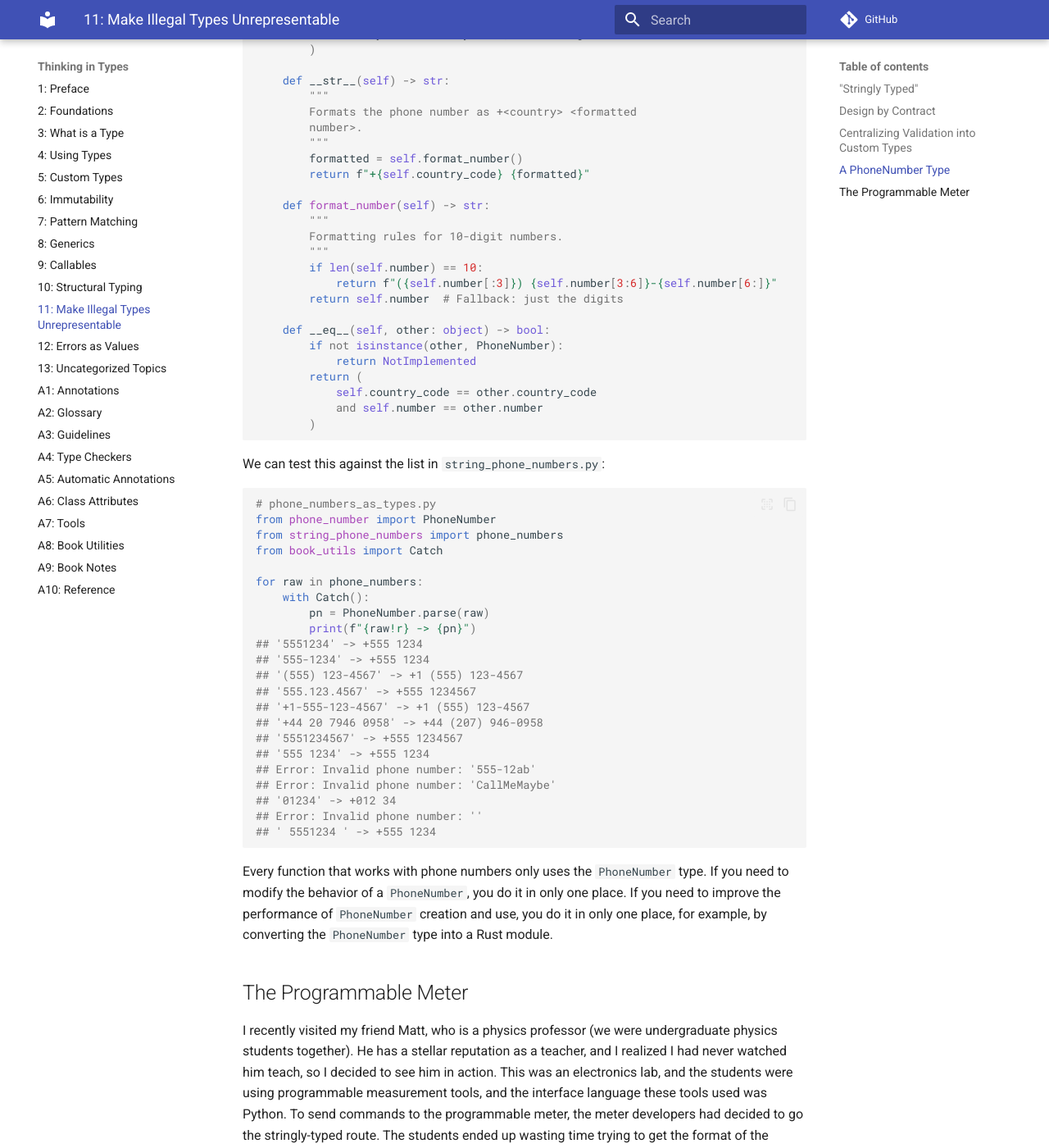
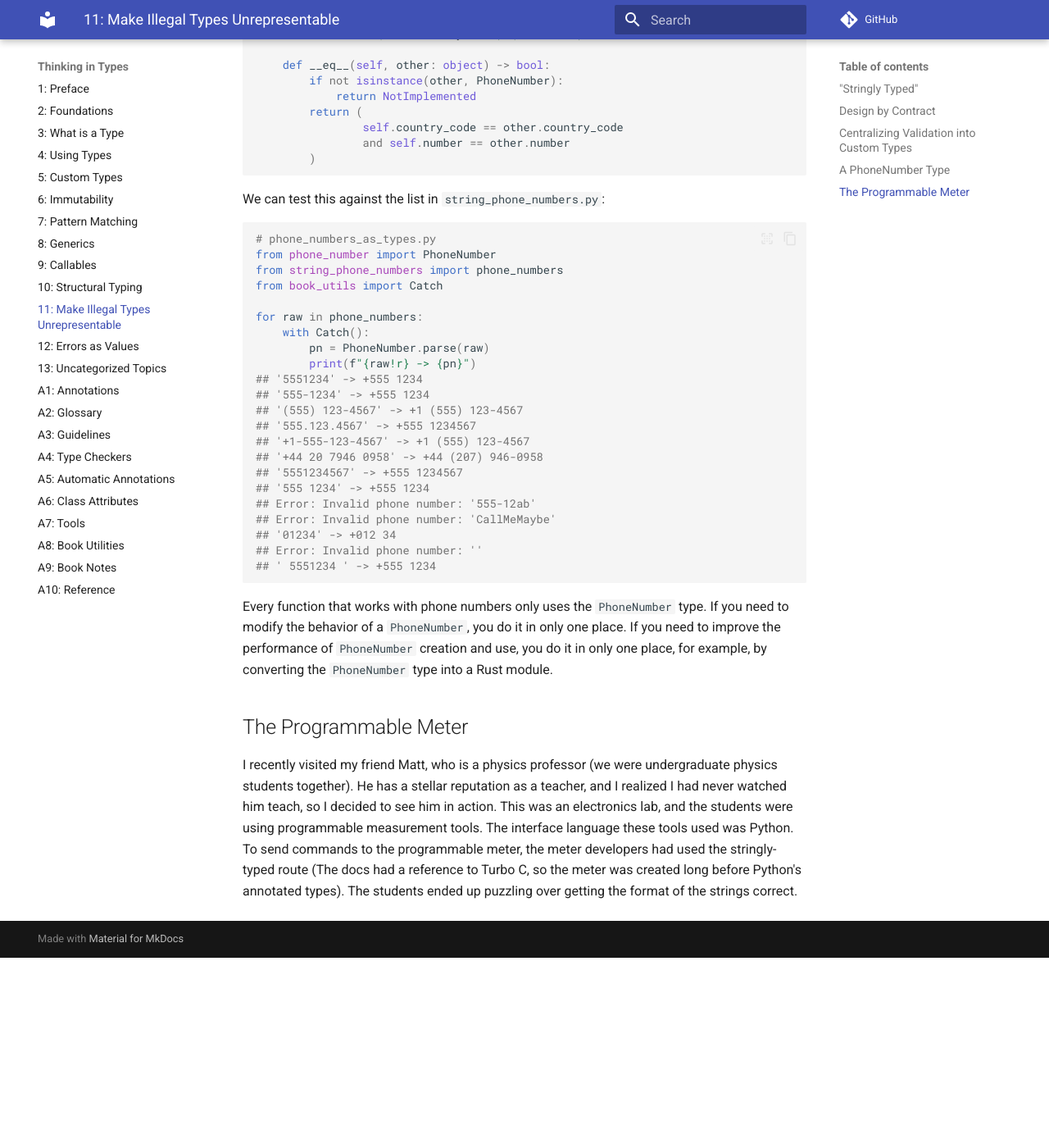
Before and after one commit to ThinkingInTypes/ThinkingInTypes.github.io, an MkDocs documentation site: the page built from Chapters/C11_Make_Illegal_Types_Unrepresentable.md, in a window 1280 px wide and 1400 px high, scrolled down 9334 px. Shown: the whole window at 82% size. Built offline with MkDocs 1.6.1 and Material for MkDocs 9.7.7, drawn with Linux system fonts in a browser that asks for light colours; comment, search, counter and statistics services are not loaded; after the commit the page ends 10502 px from its top, so only the background shows below that; some of the changed text lies outside the part shown.

Commit message:
Update C11_Make_Illegal_Types_Unrepresentable.md

````diff
--- a/Chapters/C11_Make_Illegal_Types_Unrepresentable.md
+++ b/Chapters/C11_Make_Illegal_Types_Unrepresentable.md
@@ -132,7 +132,7 @@
         def wrapper(*args, **kwargs):
             for condition in conditions:
                 if not condition.check(
-                    *args, **kwargs
+                        *args, **kwargs
                 ):
                     raise ValueError(condition.message)
             return func(*args, **kwargs)
@@ -167,7 +167,7 @@
 
 @requires(positivity)
 def sqrt(x) -> float:
-    return x**0.5
+    return x ** 0.5
 
 
 print(sqrt(4))
@@ -323,12 +319,12 @@
     amount: Amount
 
     def deposit(
-        self, deposit_amount: Amount
+            self, deposit_amount: Amount
     ) -> "Balance":
         return Balance(self.amount + deposit_amount)
 
     def withdraw(
-        self, withdrawal_amount: Amount
+            self, withdrawal_amount: Amount
     ) -> "Balance":
         return Balance(self.amount - withdrawal_amount)
 ```
@@ -397,7 +393,6 @@
     """
     A validated and normalized phone number.
     """
-
     country_code: str
     number: str  # Digits only, no formatting
 
@@ -407,9 +402,6 @@
 
     @classmethod
     def parse(cls, raw: str) -> Self:
-        """
-        Parses and validates a raw phone number string.
-        """
         cleaned = raw.strip()
         match = cls.phone_number_re.match(cleaned)
         if not match:
@@ -424,35 +416,26 @@
                 f"No digits found in: {raw!r}"
             )
 
-        country_code = (
-            cc if cc else "1"
-        )  # default to US
+        country_code = cc if cc else "1"  # default to US
         return cls(
             country_code=country_code, number=digits
         )
 
-    def __str__(self) -> str:
-        """
-        Formats the phone number as +<country> <formatted
-        number>.
-        """
-        formatted = self.format_number()
-        return f"+{self.country_code} {formatted}"
-
     def format_number(self) -> str:
-        """
-        Formatting rules for 10-digit numbers.
-        """
         if len(self.number) == 10:
             return f"({self.number[:3]}) {self.number[3:6]}-{self.number[6:]}"
         return self.number  # Fallback: just the digits
+
+    def __str__(self) -> str:
+        formatted = self.format_number()
+        return f"+{self.country_code} {formatted}"
 
     def __eq__(self, other: object) -> bool:
         if not isinstance(other, PhoneNumber):
             return NotImplemented
         return (
-            self.country_code == other.country_code
-            and self.number == other.number
+                self.country_code == other.country_code
+                and self.number == other.number
         )
 ```
 
@@ -492,6 +475,8 @@
 
 I recently visited my friend Matt, who is a physics professor (we were undergraduate physics students together).
 He has a stellar reputation as a teacher, and I realized I had never watched him teach, so I decided to see him in action.
-This was an electronics lab, and the students were using programmable measurement tools, and the interface language these tools used was Python.
-To send commands to the programmable meter, the meter developers had decided to go the stringly-typed route.
-The students ended up wasting time trying to get the format of the strings correct.
+This was an electronics lab, and the students were using programmable measurement tools.
+The interface language these tools used was Python.
+To send commands to the programmable meter, the meter developers had used the stringly-typed route
+(The docs had a reference to Turbo C, so the meter was created long before Python's annotated types).
+The students ended up puzzling over getting the format of the strings correct.
````
Also changed, not shown: other parts of Chapters/C11_Make_Illegal_Types_Unrepresentable.md (+10 -14 lines).
